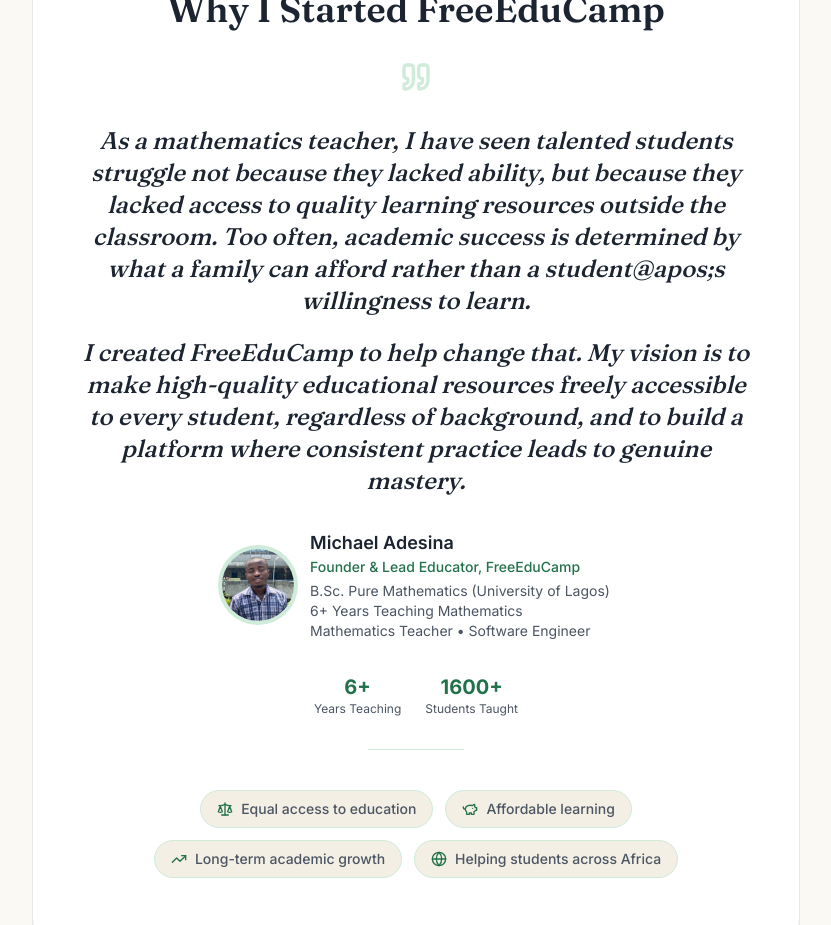
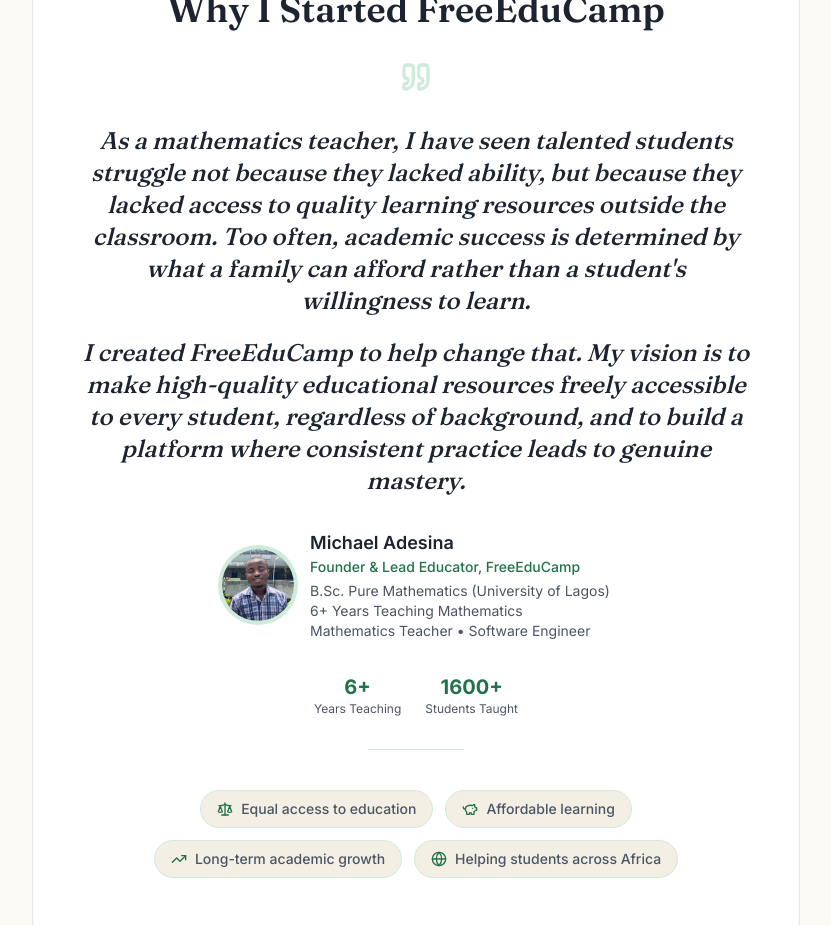
Before and after one commit to mi-adesina/freeeducamp-web, a Next.js app: page / in a window 1280 px wide. Shown: the part 4580-5505 px from the top of the page, without its empty margins (224-1055 px from the left). Built offline with nearby package versions, Linux system fonts and the light colour scheme; no server answers.

Commit message:
Fix founder story apostrophe

```diff
--- a/components/sections/FounderStory.tsx
+++ b/components/sections/FounderStory.tsx
@@ -38,7 +38,7 @@
               not because they lacked ability, but because they lacked access
               to quality learning resources outside the classroom. Too often,
               academic success is determined by what a family can afford rather
-              than a student@apos;s willingness to learn.
+              than a student's willingness to learn.
             </p>
 
             <p className="mt-5">
```
